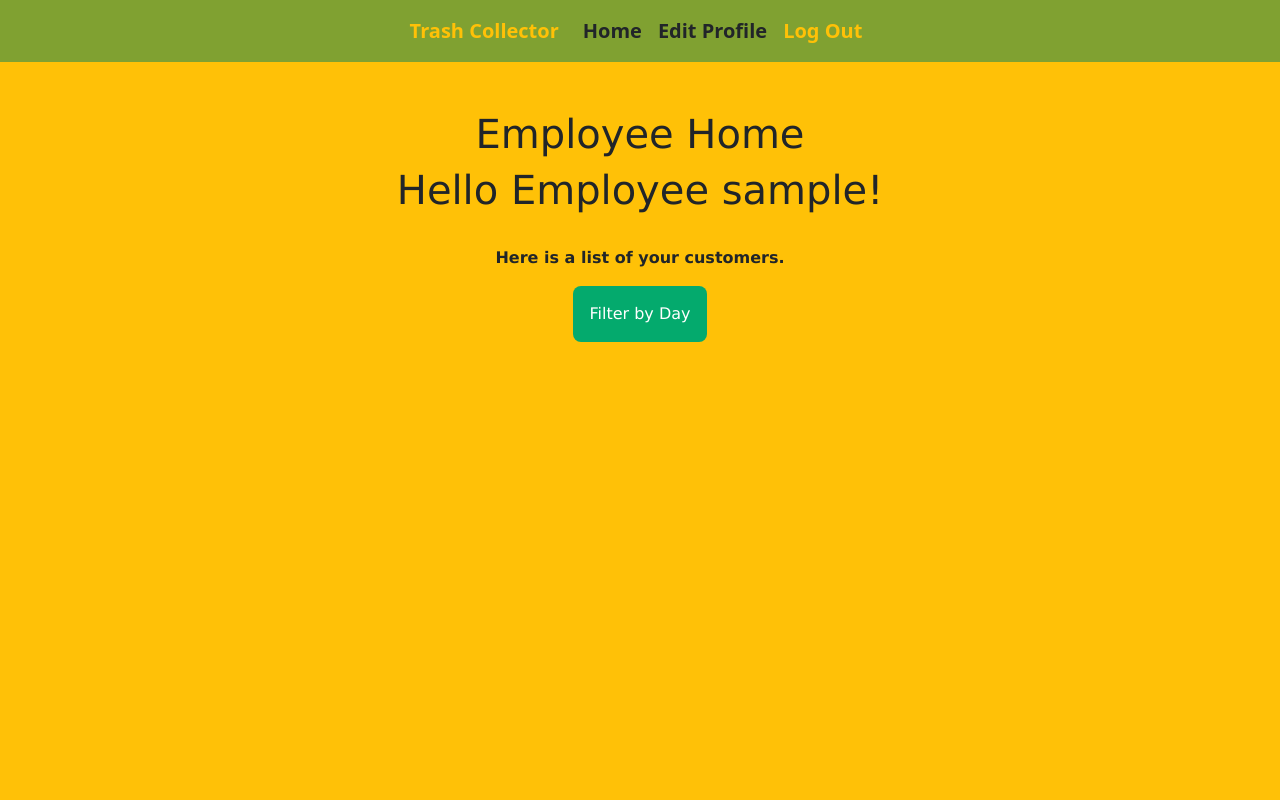
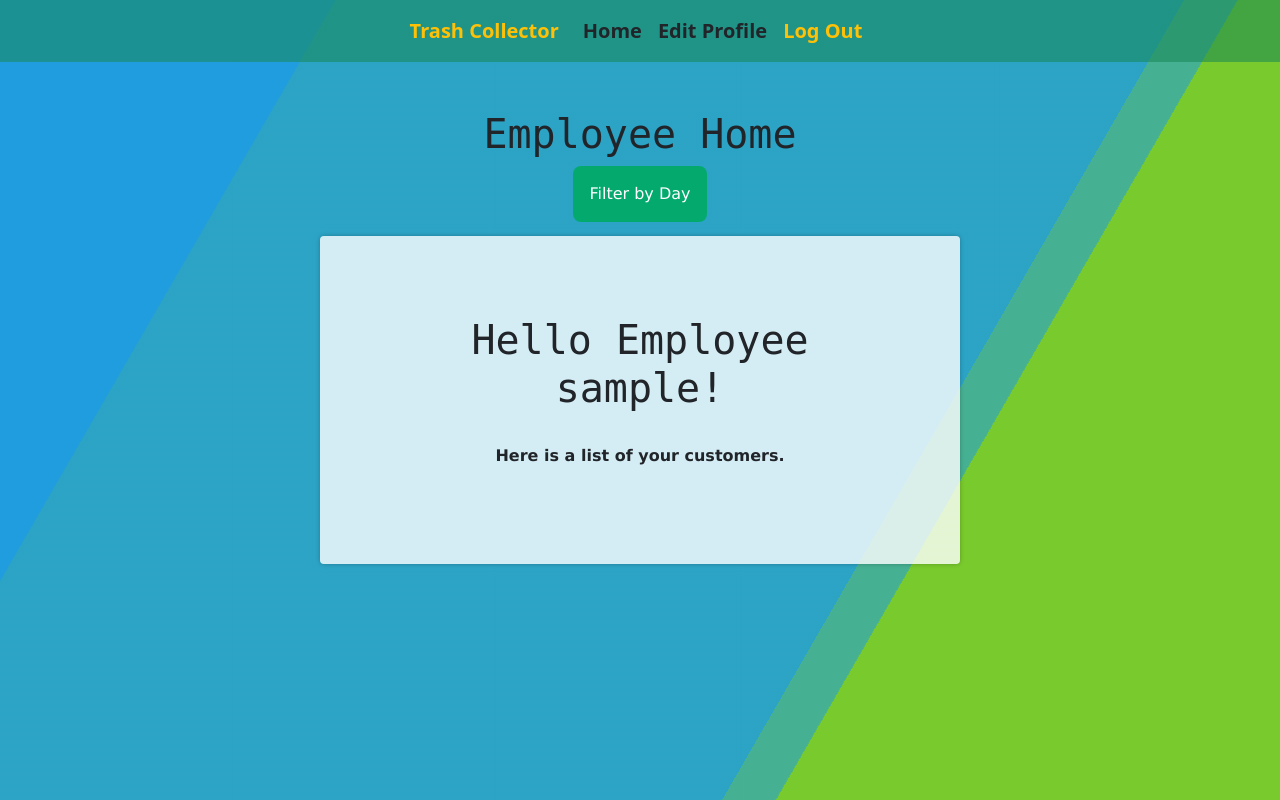
Before and after one commit to nolanbeihl/Trashcollector, a Django app: page /employees/ in a window 1280 px wide. Run offline with Django 3.2, Linux system fonts and the light colour scheme; a user stored in the database is signed in; tables that the repository leaves empty hold one stand-in row (values such as "Sample post").

Commit message:
Trying a diffferent background

```diff
--- a/trash_collector/employees/templates/employees/index.html
+++ b/trash_collector/employees/templates/employees/index.html
@@ -6,6 +6,11 @@
 
 
 {% block content %}
+<div class="bg"></div>
+<div class="bg bg2"></div>
+<div class="bg bg3"></div>
+<div class="content">
+
   {% if user.is_authenticated %}
   <h1 class="red">Hello Employee {{ user.username }}!</h1><br />
     Here is a list of your customers.<br />
@@ -14,7 +19,7 @@
       <li>{{ item.name }} - {{item.address}} <a class="btn btn-success btn-sm" href="{%url 'employees:confirm_pickup' item.id %}" method = "post" role="button">Confirm Pickup</a> </li>
       {% endfor %}
     </ul>
-
+</div>
     <div class="dropdown">
       <button class="dropbtn">Filter by Day</button>
       <div class="dropdown-content">
--- a/trash_collector/static/stylesheet.css
+++ b/trash_collector/static/stylesheet.css
@@ -41,3 +41,57 @@
     size: auto;
 
 }
+html {
+  height:100%;
+}
+
+body {
+  margin:0;
+}
+
+.bg {
+  animation:slide 3s ease-in-out infinite alternate;
+  background-image: linear-gradient(-60deg, #6c3 50%, #09f 50%);
+  bottom:0;
+  left:-50%;
+  opacity:.5;
+  position:fixed;
+  right:-50%;
+  top:0;
+  z-index:-1;
+}
+
+.bg2 {
+  animation-direction:alternate-reverse;
+  animation-duration:4s;
+}
+
+.bg3 {
+  animation-duration:5s;
+}
+
+.content {
+  background-color:rgba(255,255,255,.8);
+  border-radius:.25em;
+  box-shadow:0 0 .25em rgba(0,0,0,.25);
+  box-sizing:border-box;
+  left:50%;
+  padding:10vmin;
+  position:fixed;
+  text-align:center;
+  top:50%;
+  transform:translate(-50%, -50%);
+}
+
+h1 {
+  font-family:monospace;
+}
+
+@keyframes slide {
+  0% {
+    transform:translateX(-25%);
+  }
+  100% {
+    transform:translateX(25%);
+  }
+}
```
